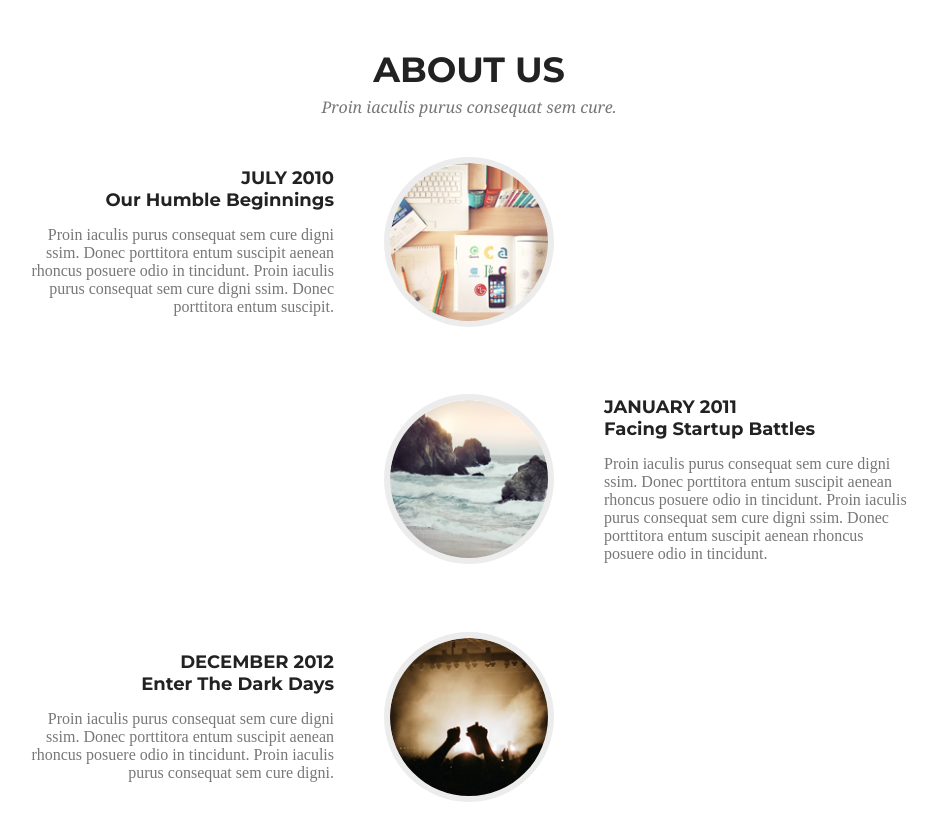
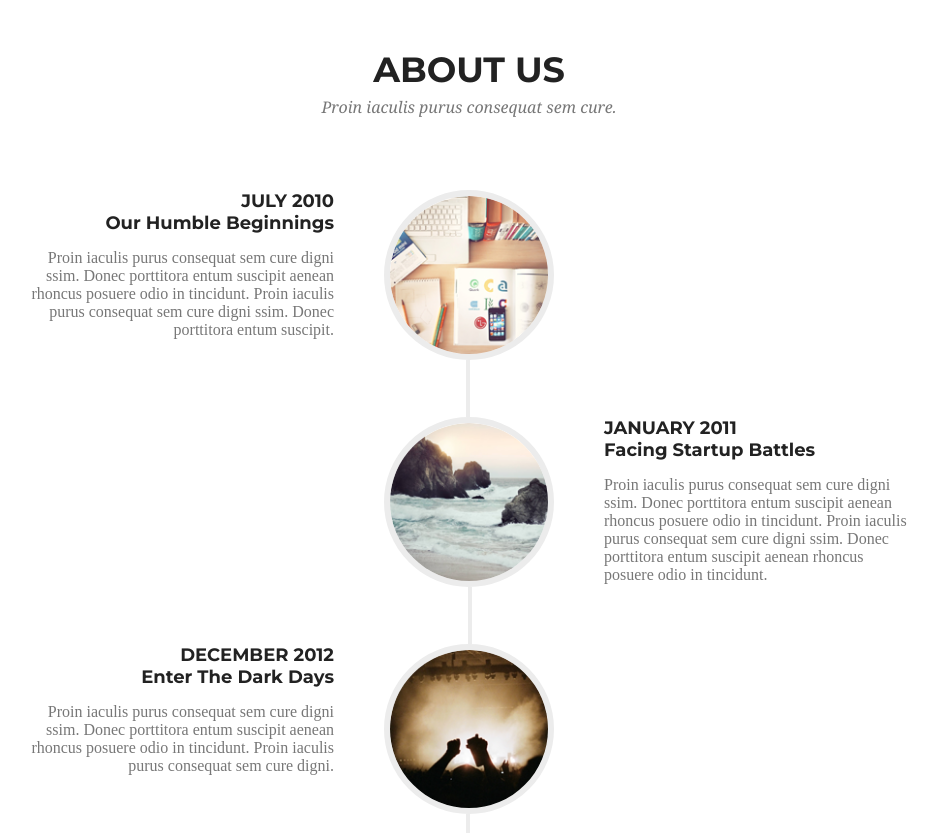
Before and after one commit to busik90/7.7.Golden, a website: page index.html in a window 1280 px wide. Shown: the part 2480-3313 px from the top of the page, without its empty margins (171-1108 px from the left). Drawn offline with Linux system fonts and the light colour scheme.

Commit message:
Add ::after -> connect-line and variables

```diff
--- a/sass/style.scss
+++ b/sass/style.scss
@@ -196,40 +196,66 @@ a {
 } // .portfolio
 
 .about {
-  height: 1400px;
+  $year-box-height: 227px;
+  $year-img-size: 170px;
+  $year-line-width: 2px;
+  $year-border-color: #ececec;
+  $year-description-padding: 30px;
+
+  height: 1420px;
+
+  .flex-col {
+    margin-bottom: auto;
+  }
 
   .year-box {
     width: 555px;
-    height: 227px;
-    @include flex(center, space-between);
+    height: $year-box-height;
+    position: relative;
+    @include flex($justify-content: space-between);
 
-    $year-description-padding: 30px;
+    &::after {
+      content: "";
+      width: 0;
+      height: calc(#{$year-box-height} - #{$year-img-size});
+      border: $year-line-width solid $year-border-color;
+      position: absolute;
+      bottom: 0;
+    }
 
     &:nth-child(even) {
       margin-right: auto;
       padding-left: $year-description-padding;
       text-align: right;
 
+      &::after {
+        right: calc(#{$year-img-size} / 2 - #{$year-line-width} / 2);
+      }
+
       .year-img {
-       order: 2;
+        order: 2;
       }
 
       .year-description {
         order: 1;
       }
-    }
+    } // &:nth-child(even)
 
     &:nth-child(odd) {
      margin-left: auto;
      padding-right: $year-description-padding;
      text-align: left;
-    }
-  }
+
+      &::after {
+        left: calc(#{$year-img-size} / 2 - #{$year-line-width} / 2);
+      }
+    } // &:nth-child(odd)
+  } // .year-box
 
   .year-img {
-    width: 170px;
-    height: 170px;
-    border: solid 6px #ececec;
+    width: $year-img-size;
+    height: $year-img-size;
+    border: 6px solid $year-border-color;
     border-radius: 50%;
   }
 
@@ -243,7 +269,7 @@ a {
         text-transform: uppercase;
       }
     }
-  }
+  } // .year-description
 
   .year-img-last {
     background-color: $gold;
@@ -256,5 +282,5 @@ a {
       color: white;
       text-transform: uppercase;
     }
-  }
+  } // .year-img-last
 } // .about
```
Also changed, not shown: css/style.css, 1 other file.
